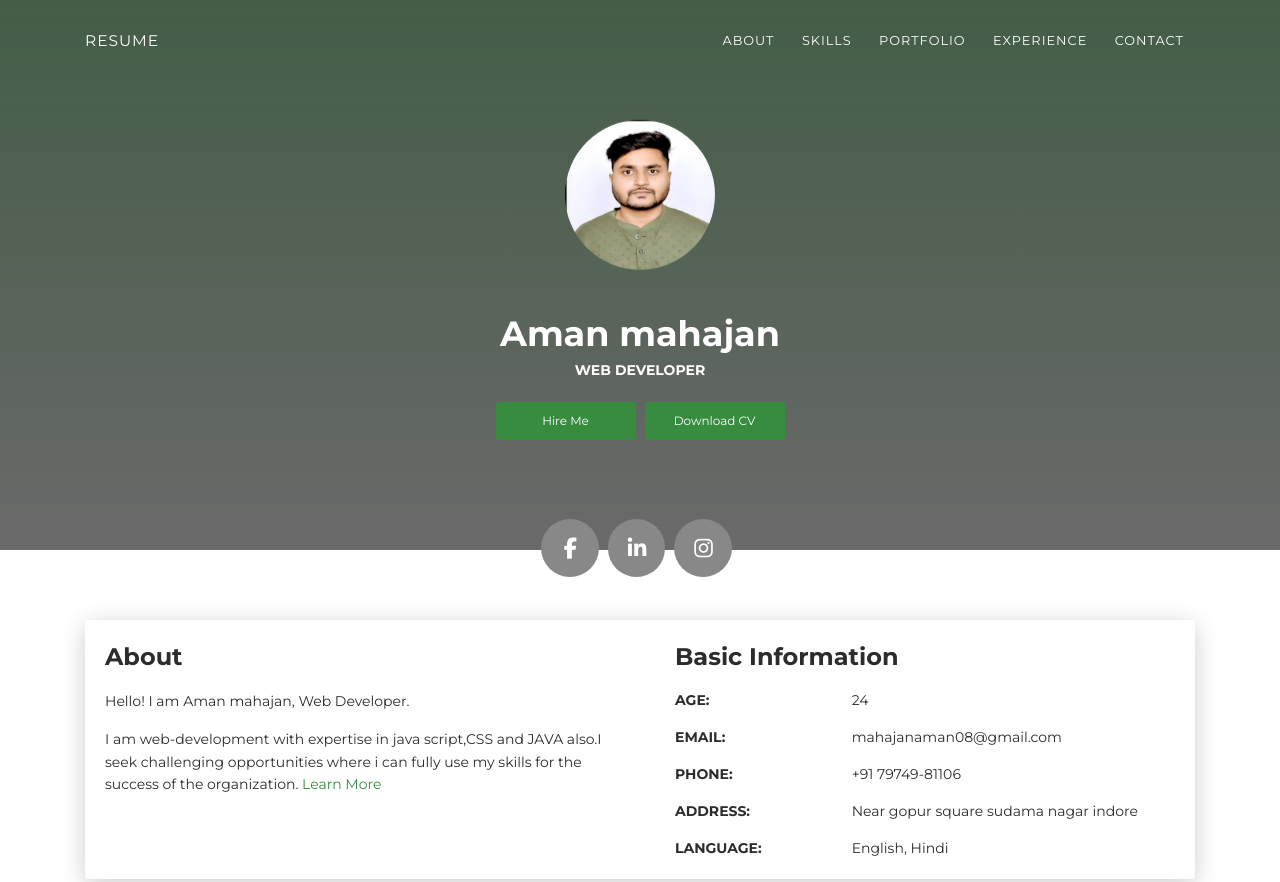
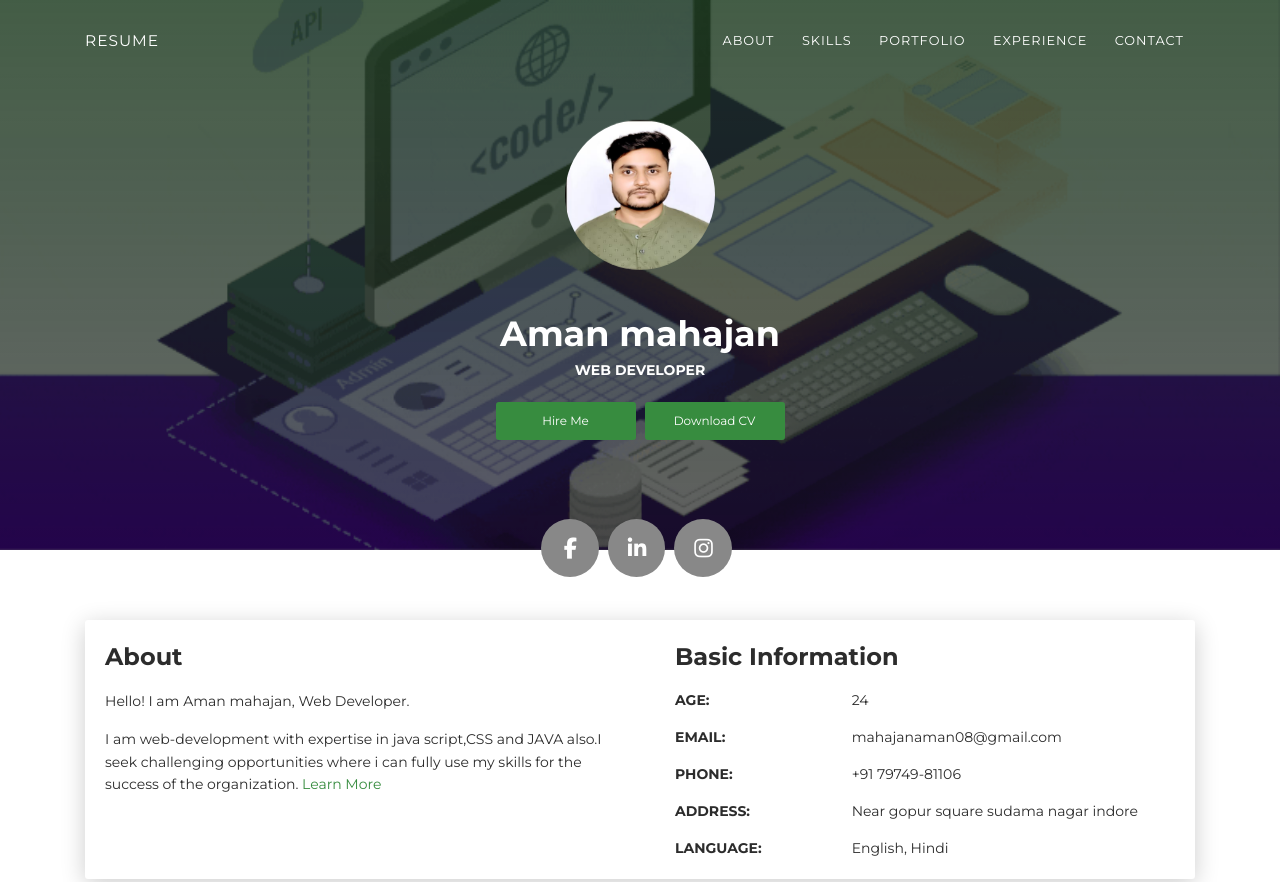
Before and after one commit to mahajan2000/web-resume, a plain HTML site: page index.html in a window 1280 px wide. Shown: the top 882 px of the page. Drawn offline with Linux system fonts and the light colour scheme; files that its build step writes are made by us from their sources; files whose address does not match are found by name.

Commit message:
Update index.html

```diff
--- a/index.html
+++ b/index.html
@@ -45,7 +45,7 @@
 <div class="profile-page">
   <div class="wrapper">
     <div class="page-header page-header-small" filter-color="green">
-      <div class="page-header-image" data-parallax="true" style="background-image: url('images/web-development.gif')"></div>
+      <div class="page-header-image" data-parallax="true" style="background-image: url('web-resume/web-development.gif')"></div>
       <div class="container">
         <div class="content-center">
           <div class="cc-profile-image"><a href="#"><img src="images/aman.jpeg" alt="Image"/></a></div>
```
